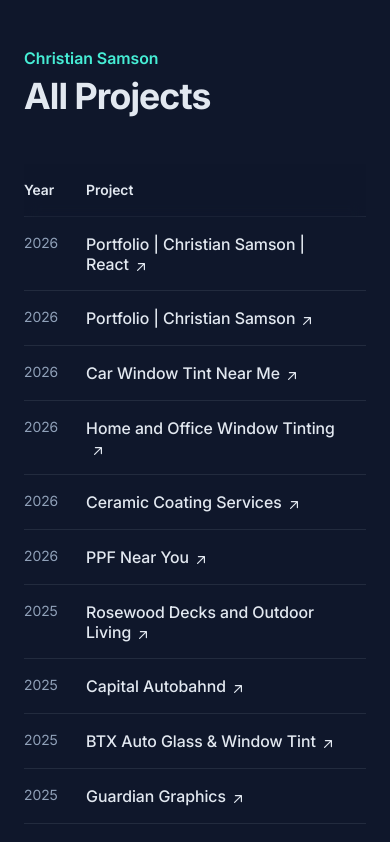
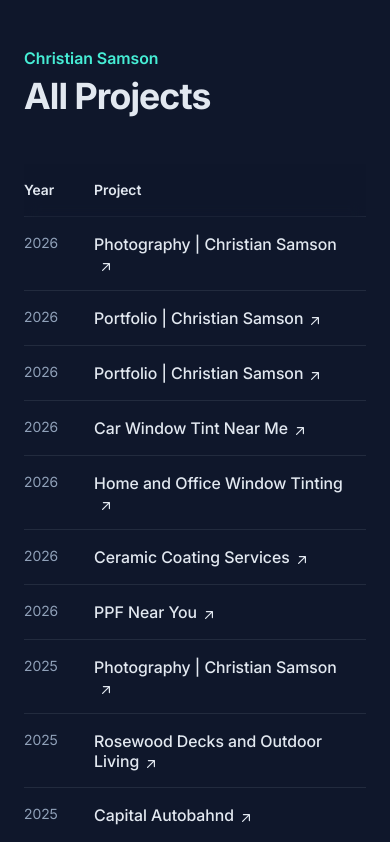
Before and after one commit to chansamson/Portfolio, a React (Vite) app: page / in a window 390 px wide. Shown: the top 842 px of the page. Built offline with nearby package versions, Linux system fonts and the light colour scheme.

Commit message:
23.08.2026

```diff
--- a/package.json
+++ b/package.json
@@ -1,7 +1,7 @@
 {
   "name": "portfolio",
   "private": true,
-  "version": "0.1.1",
+  "version": "0.1.2",
   "type": "module",
   "scripts": {
     "dev": "vite",
@@ -28,6 +28,6 @@
     "@vitejs/plugin-react": "^6.0.3",
     "oxlint": "^1.71.0",
     "typescript": "~6.0.2",
-    "vite": "^8.1.1"
+    "vite": "^8.2.2"
   }
 }
--- a/src/components/Footer.tsx
+++ b/src/components/Footer.tsx
@@ -6,6 +6,9 @@ export const FooterCopyright = () => {
       <p className="text-center text-xs">
         Copyright © {currentYear}. Christian Samson. All rights reserved.
       </p>
+      <p className="text-center text-xs mt-1 text-teal-300">
+        For those who come after.
+      </p>
     </footer>
   );
 };
--- a/src/components/ProjectsTable.tsx
+++ b/src/components/ProjectsTable.tsx
@@ -80,19 +80,19 @@ export const ProjectsTable = () => {
     <table className="mt-12 w-full border-collapse text-left">
       <thead className="sticky top-0 z-10 border-b border-slate-300/10 bg-slate-900/75 px-6 py-5 backdrop-blur">
         <tr>
-          <th className="py-4 pr-8 text-sm font-semibold text-slate-200">
+          <th className="py-4 pr-10 text-sm font-semibold text-slate-200 ">
             Year
           </th>
-          <th className="py-4 pr-8 text-sm font-semibold text-slate-200">
+          <th className="py-4 pr-10 text-sm font-semibold text-slate-200 ">
             Project
           </th>
-          <th className="hidden py-4 pr-8 text-sm font-semibold text-slate-200 lg:table-cell">
+          <th className="hidden py-4 pr-10 text-sm font-semibold text-slate-200 lg:table-cell whitespace-nowrap">
             Made at
           </th>
-          <th className="hidden py-4 pr-8 text-sm font-semibold text-slate-200 lg:table-cell">
+          <th className="hidden py-4 pr-10 text-sm font-semibold text-slate-200 lg:table-cell ">
             Built with
           </th>
-          <th className="hidden py-4 pr-8 text-sm font-semibold text-slate-200 sm:table-cell">
+          <th className="hidden py-4 pr-10 text-sm font-semibold text-slate-200 sm:table-cell ">
             Link
           </th>
         </tr>
--- a/src/data/projects.ts
+++ b/src/data/projects.ts
@@ -1,7 +1,20 @@
 export const projects = [
   {
     year: 2026,
-    project: "Portfolio | Christian Samson | React",
+    project: "Photography | Christian Samson",
+    builtWith: ["React", "TypeScript", "Tailwind CSS"],
+    link: "...",
+  },
+  {
+    year: 2025,
+    project: "Photography | Christian Samson",
+    builtWith: ["HTML", "CSS", "Bootstrap", "JavaScript"],
+    link: "chansamson.github.io/christian-samson/photography.html",
+    url: "https://chansamson.github.io/christian-samson/photography.html",
+  },
+  {
+    year: 2026,
+    project: "Portfolio | Christian Samson",
     builtWith: ["React", "TypeScript", "Tailwind CSS"],
     link: "portfolio-christian-samson.vercel.app",
   },
--- a/src/main.tsx
+++ b/src/main.tsx
@@ -13,6 +13,7 @@ import "./index.css";
 // Create a new router instance
 const router = createRouter({
   routeTree,
+  basepath: import.meta.env.BASE_URL,
   defaultNotFoundComponent: () => <PageNotFound />,
 });
 
```
Also changed, not shown: 1 other file (tests, documents, lock files or other folders).
